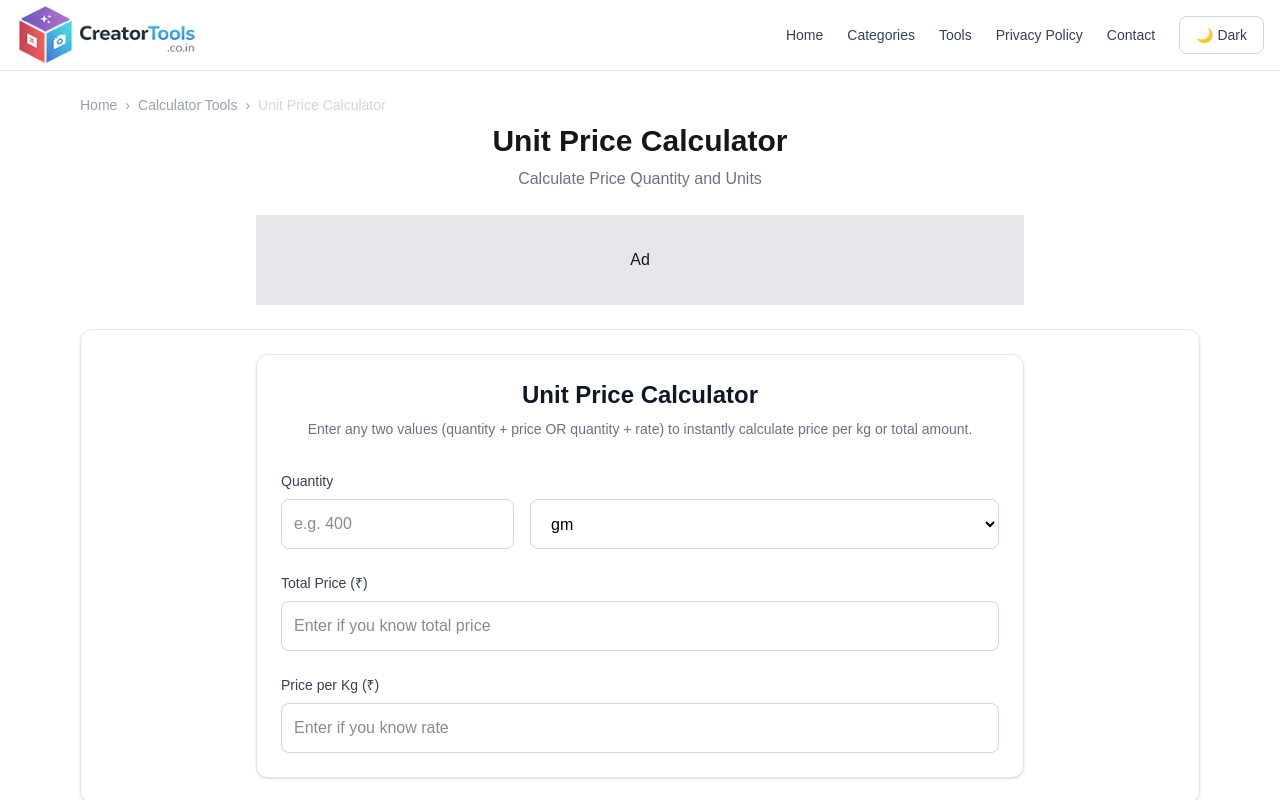
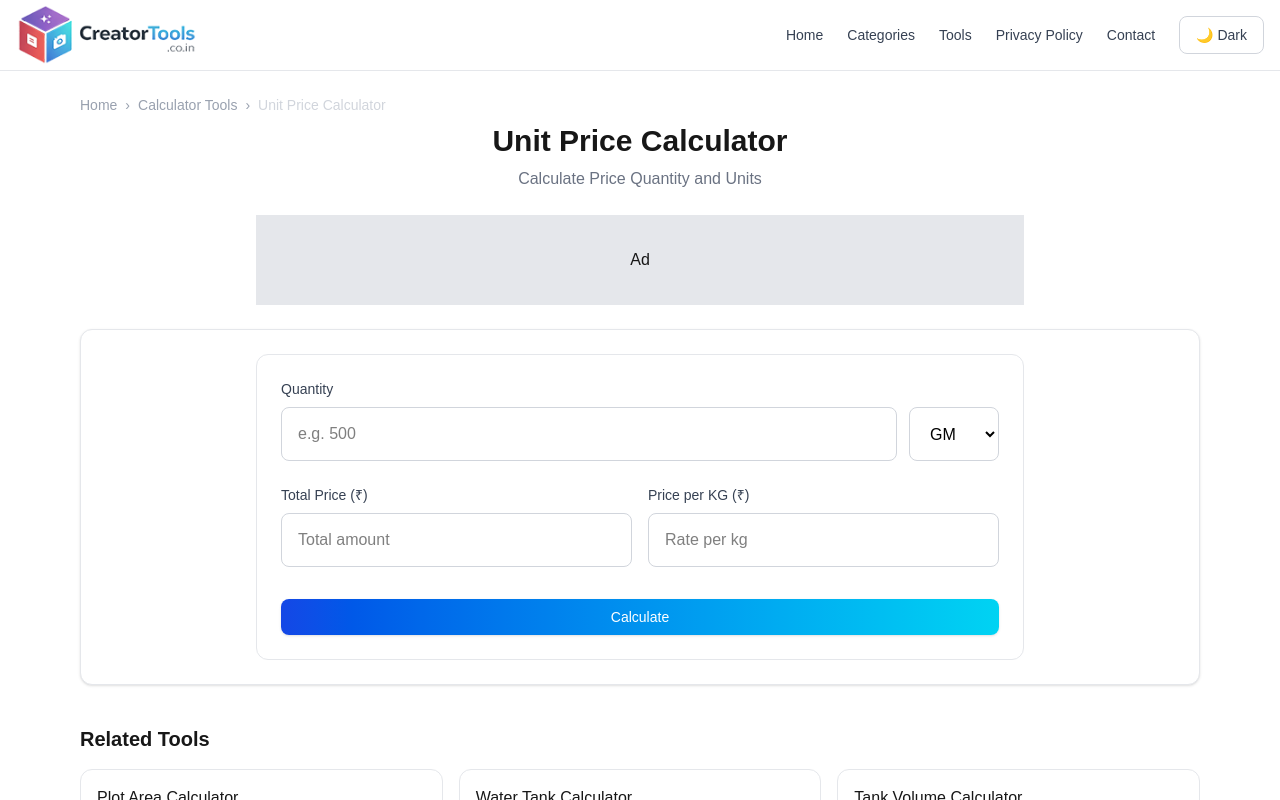
Before and after one commit to zeninfosolution7/creator-tools, a Next.js app: page /tools/Unit-Price-calculator in a window 1280 px wide. Shown: the top 800 px of the page. Built offline with nearby package versions, Linux system fonts and the light colour scheme.

Commit message:
Weight Calculator Added

```diff
--- a/app/page.tsx
+++ b/app/page.tsx
@@ -34,14 +34,6 @@ const categories = [
     href: "/categories/image",
   },
   {
-    title: "AI Tools",
-    description: "Generate captions, descriptions and creative content.",
-    icon: Bot,
-    gradientFrom: "from-yellow-400/80",
-    gradientTo: "to-orange-500/80",
-    href: "/categories/artificial-intelligence",
-  },
-  {
     title: "Developer Tools",
     description: "Encode, decode, format and analyze code or data.",
     icon: Code,
@@ -56,6 +48,14 @@ const categories = [
     gradientFrom: "from-teal-500/80",
     gradientTo: "to-green-500/80",
     href: "/categories/math",
+  },
+  {
+    title: "Browse All Categories",
+    description: "See All Categories Here",
+    icon: Bot,
+    gradientFrom: "from-gray-700",
+    gradientTo: "to-gray-700",
+    href: "/categories",
   },
 ];
 
@@ -97,7 +97,7 @@ export default function Home() {
               className="input"
             />
 
-            <button type="submit" className="btn btn-primary">
+            <button type="submit" className="btn-brand">
               Download Thumbnail
             </button>
 
@@ -213,12 +213,16 @@ export default function Home() {
             developers and everyday productivity.
           </p>
 
-          <Link
-            href="/tools"
-            className="btn btn-primary px-8 py-4"
-          >
-            Browse All Tools
-          </Link>
+          <div className="flex justify-center">
+  <Link
+    href="/tools"
+    className="btn btn-brand px-8 py-4 rounded-xl text-white font-semibold
+               bg-brand-primary hover:bg-brand-primaryHover
+               transition-all shadow-md hover:shadow-lg active:scale-[0.97]"
+  >
+    Browse All Tools
+  </Link>
+</div>
 
         </div>
 
--- a/components/tools/UnitPriceCalculatorTool.tsx
+++ b/components/tools/UnitPriceCalculatorTool.tsx
@@ -1,32 +1,28 @@
 "use client";
 
-import React, { useState } from "react";
+import React, { useState, useEffect } from "react";
 
 type WeightUnit = "gm" | "kg";
 
-export default function UnitPriceCalculatorTool() {
+export default function UnitPriceCalculator() {
   const [quantity, setQuantity] = useState<string>("");
   const [unit, setUnit] = useState<WeightUnit>("gm");
   const [totalPrice, setTotalPrice] = useState<string>("");
   const [pricePerKg, setPricePerKg] = useState<string>("");
 
-  // Helper to format results cleanly (max 2 decimal places)
   const formatResult = (val: number): string => {
     return parseFloat(val.toFixed(2)).toString();
   };
 
-  // Zero-Compute Logic: 3-way data binding
   const handleInputChange = (
     field: "q" | "tp" | "ppk",
     value: string,
     currentUnit: WeightUnit
   ) => {
-    // 1. Update the actively edited field
     if (field === "q") setQuantity(value);
     if (field === "tp") setTotalPrice(value);
     if (field === "ppk") setPricePerKg(value);
 
-    // 2. Parse numbers
     const q = field === "q" ? parseFloat(value) : parseFloat(quantity);
     const tp = field === "tp" ? parseFloat(value) : parseFloat(totalPrice);
     const ppk = field === "ppk" ? parseFloat(value) : parseFloat(pricePerKg);
@@ -37,7 +33,6 @@ export default function UnitPriceCalculatorTool() {
 
     const qKg = qValid ? (currentUnit === "gm" ? q / 1000 : q) : 0;
 
-    // 3. Dynamic Calculation based on what the user changed
     if (field === "q" && qValid) {
       if (ppkValid) setTotalPrice(formatResult(qKg * ppk));
       else if (tpValid) setPricePerKg(formatResult(tp / qKg));
@@ -47,83 +42,79 @@ export default function UnitPriceCalculatorTool() {
       if (qValid) setTotalPrice(formatResult(qKg * ppk));
     }
 
-    // 4. Handle clearing fields
-    if (value === "") {
-      if (field === "tp") setPricePerKg("");
-      if (field === "ppk") setTotalPrice("");
-    }
+    if (value === "" && field === "tp") setPricePerKg("");
+    if (value === "" && field === "ppk") setTotalPrice("");
   };
 
   const handleUnitChange = (newUnit: WeightUnit) => {
     setUnit(newUnit);
-    // Recalculate based on the new unit while maintaining current inputs
     handleInputChange("q", quantity, newUnit);
   };
 
   return (
-    <div className="w-full max-w-3xl mx-auto p-6 bg-white dark:bg-gray-900 rounded-xl border border-gray-200 dark:border-gray-800 shadow-sm">
-      <div className="text-center mb-8">
-        <h2 className="text-2xl font-bold text-gray-900 dark:text-gray-100 mb-2">
-          Unit Price Calculator
-        </h2>
-        <p className="text-sm text-gray-500 dark:text-gray-400">
-          Enter any two values (quantity + price OR quantity + rate) to instantly
-          calculate price per kg or total amount.
-        </p>
-      </div>
-
-      <div className="space-y-6">
-        {/* Quantity Row */}
+    <div className="card card-padding max-w-3xl mx-auto">
+      <div className="grid gap-6">
+        {/* Quantity Input with Unit Toggle */}
         <div>
-          <label className="block text-sm font-medium text-gray-700 dark:text-gray-300 mb-2">
+          <label className="block text-sm font-medium mb-2 text-gray-700 dark:text-gray-300">
             Quantity
           </label>
-          <div className="flex gap-4">
+          <div className="grid grid-cols-[1fr_90px] gap-3">
             <input
               type="number"
-              placeholder="e.g. 400"
-              className="flex-1 p-3 rounded-lg border border-gray-300 dark:border-gray-700 bg-white dark:bg-gray-800 text-gray-900 dark:text-gray-100 focus:ring-2 focus:ring-blue-500 outline-none transition-all"
+              placeholder="e.g. 500"
+              className="input w-full"
               value={quantity}
               onChange={(e) => handleInputChange("q", e.target.value, unit)}
+              onKeyDown={(e) => e.key === 'Enter' && handleInputChange("q", quantity, unit)}
             />
             <select
-              className="w-32 p-3 rounded-lg border border-gray-300 dark:border-gray-700 bg-white dark:bg-gray-800 text-gray-900 dark:text-gray-100 focus:ring-2 focus:ring-blue-500 outline-none transition-all"
+              className="input w-full cursor-pointer px-2"
               value={unit}
               onChange={(e) => handleUnitChange(e.target.value as WeightUnit)}
             >
-              <option value="gm">gm</option>
-              <option value="kg">kg</option>
+              <option value="gm">GM</option>
+              <option value="kg">KG</option>
             </select>
           </div>
         </div>
 
-        {/* Total Price Row */}
+        {/* Price Inputs */}
+        <div className="grid grid-cols-1 md:grid-cols-2 gap-4">
           <div>
-          <label className="block text-sm font-medium text-gray-700 dark:text-gray-300 mb-2">
+            <label className="block text-sm font-medium mb-2 text-gray-700 dark:text-gray-300">
               Total Price (₹)
             </label>
             <input
               type="number"
-            placeholder="Enter if you know total price"
-            className="w-full p-3 rounded-lg border border-gray-300 dark:border-gray-700 bg-white dark:bg-gray-800 text-gray-900 dark:text-gray-100 focus:ring-2 focus:ring-blue-500 outline-none transition-all"
+              placeholder="Total amount"
+              className="input"
               value={totalPrice}
               onChange={(e) => handleInputChange("tp", e.target.value, unit)}
+              onKeyDown={(e) => e.key === 'Enter' && handleInputChange("tp", totalPrice, unit)}
             />
           </div>
-
-        {/* Price per Kg Row */}
           <div>
-          <label className="block text-sm font-medium text-gray-700 dark:text-gray-300 mb-2">
-            Price per Kg (₹)
+            <label className="block text-sm font-medium mb-2 text-gray-700 dark:text-gray-300">
+              Price per KG (₹)
             </label>
             <input
               type="number"
-            placeholder="Enter if you know rate"
-            className="w-full p-3 rounded-lg border border-gray-300 dark:border-gray-700 bg-white dark:bg-gray-800 text-gray-900 dark:text-gray-100 focus:ring-2 focus:ring-blue-500 outline-none transition-all"
+              placeholder="Rate per kg"
+              className="input"
               value={pricePerKg}
               onChange={(e) => handleInputChange("ppk", e.target.value, unit)}
+              onKeyDown={(e) => e.key === 'Enter' && handleInputChange("ppk", pricePerKg, unit)}
             />
           </div>
+        </div>
+
+        <button
+          onClick={() => handleInputChange("q", quantity, unit)}
+          className="btn-brand w-full md:w-auto mt-2"
+        >
+          Calculate
+        </button>
       </div>
     </div>
   );
--- a/lib/tools.ts
+++ b/lib/tools.ts
@@ -64,8 +64,8 @@ slug: "youtube-thumbnail-downloader",
 title: "YouTube Thumbnail Downloader",
 description: "Download HD thumbnails from YouTube videos",
 icon: Youtube,
-gradientFrom: "from-red-500",
-gradientTo: "to-pink-500",
+/*gradientFrom: "from-red-500",
+gradientTo: "to-pink-500",*/
 popular: true,
 component: "YoutubeThumbnailTool",
 category: "creator",
@@ -83,8 +83,8 @@ category: "seo",
 component: "WordCounterTool"
 },
 {
-slug: "password-generator",
-title: "Password Generator",
+slug: "random-password-generator",
+title: "Random Password Generator",
 description: "Generate strong passwords",
 icon: KeyRound,
 category: "security",
```
Lines whose indentation alone changed are shown as unchanged.
